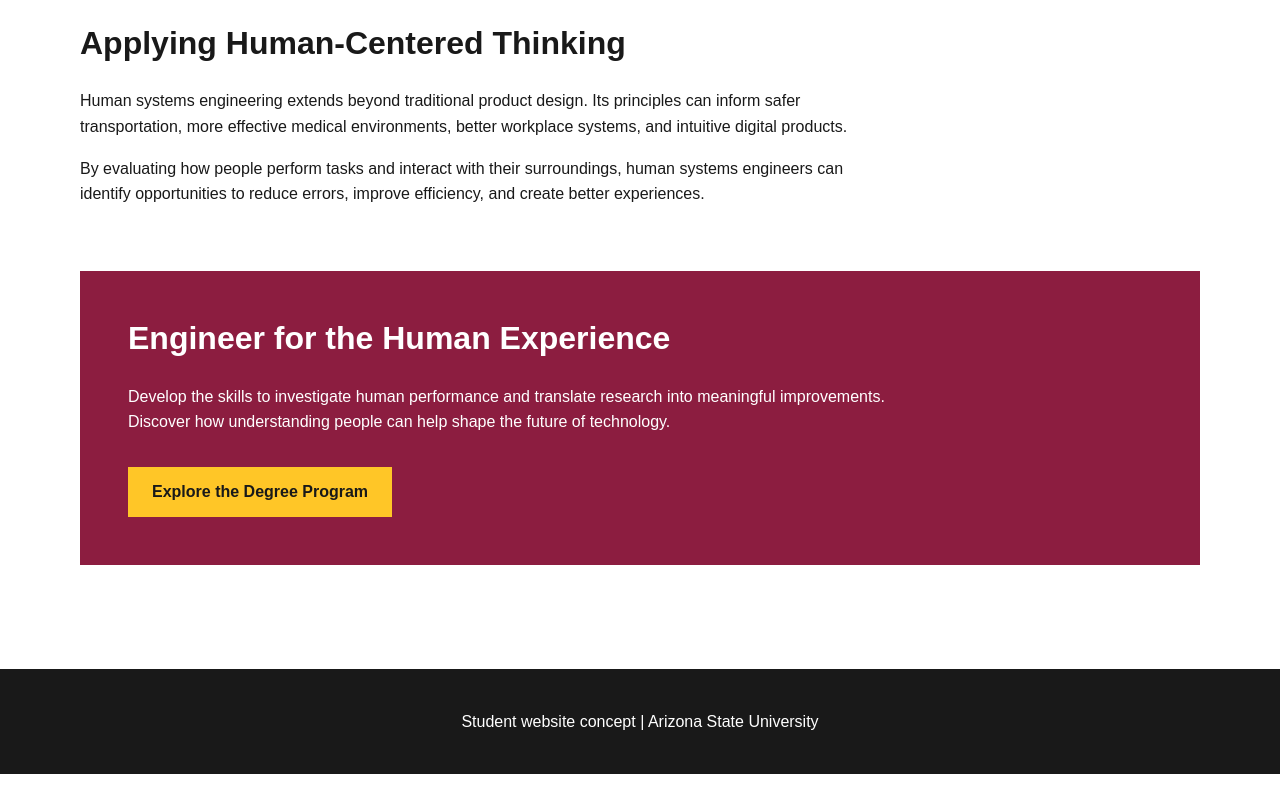
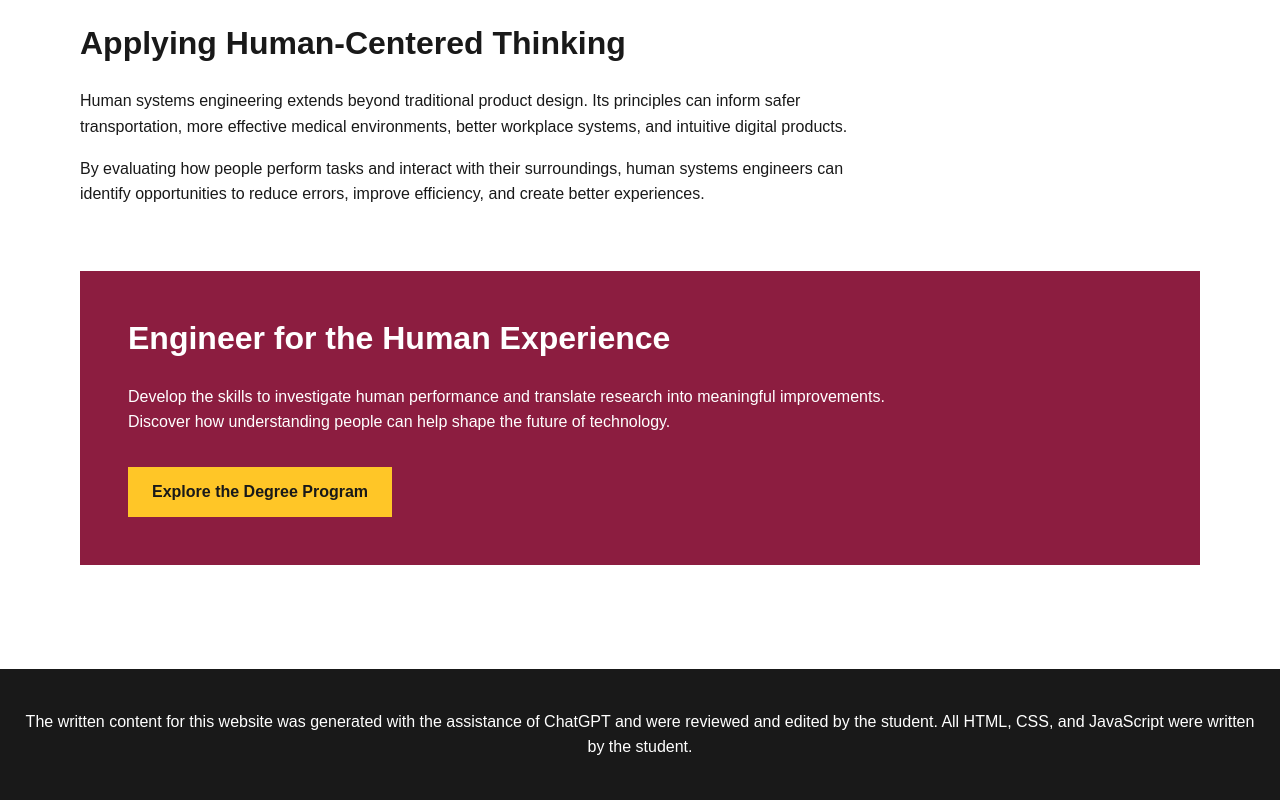
Before and after one commit to vderama-asu/Derama-4-build, a plain HTML site: page index.html in a window 1280 px wide. Shown: the part 1261-2061 px from the top of the page. Before the commit the page ends 2035 px from the top, so only its background shows below. Drawn offline with Linux system fonts and the light colour scheme.

Commit message:
Updated footer
Footer to include AI use statement.

```diff
--- a/index.html
+++ b/index.html
@@ -145,5 +145,5 @@
 </main>
 
 <footer>
-  <p>Student website concept | Arizona State University</p>
+  <p>The written content for this website was generated with the assistance of ChatGPT and were reviewed and edited by the student. All HTML, CSS, and JavaScript were written by the student.</p>
 </footer>
```
